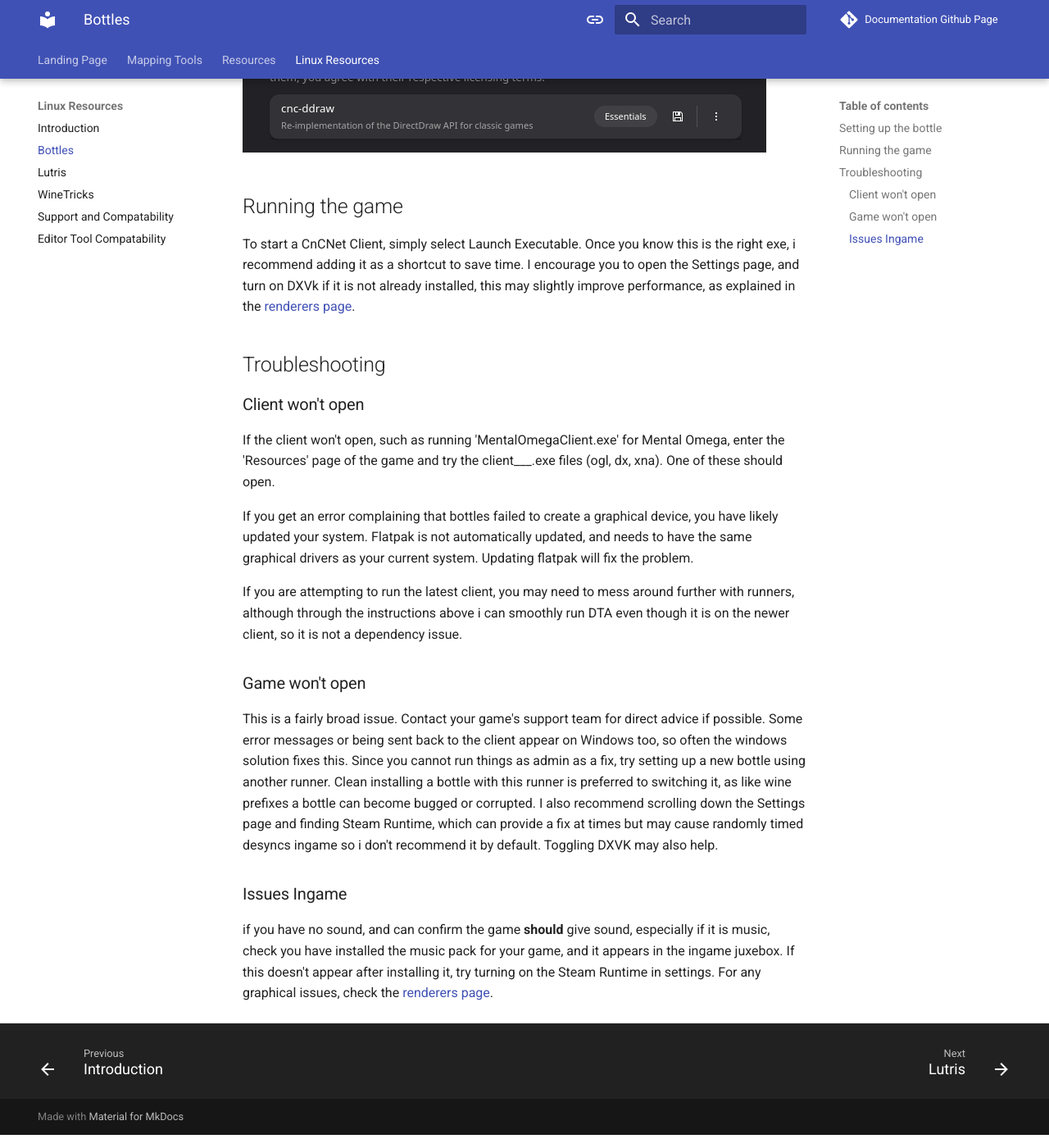
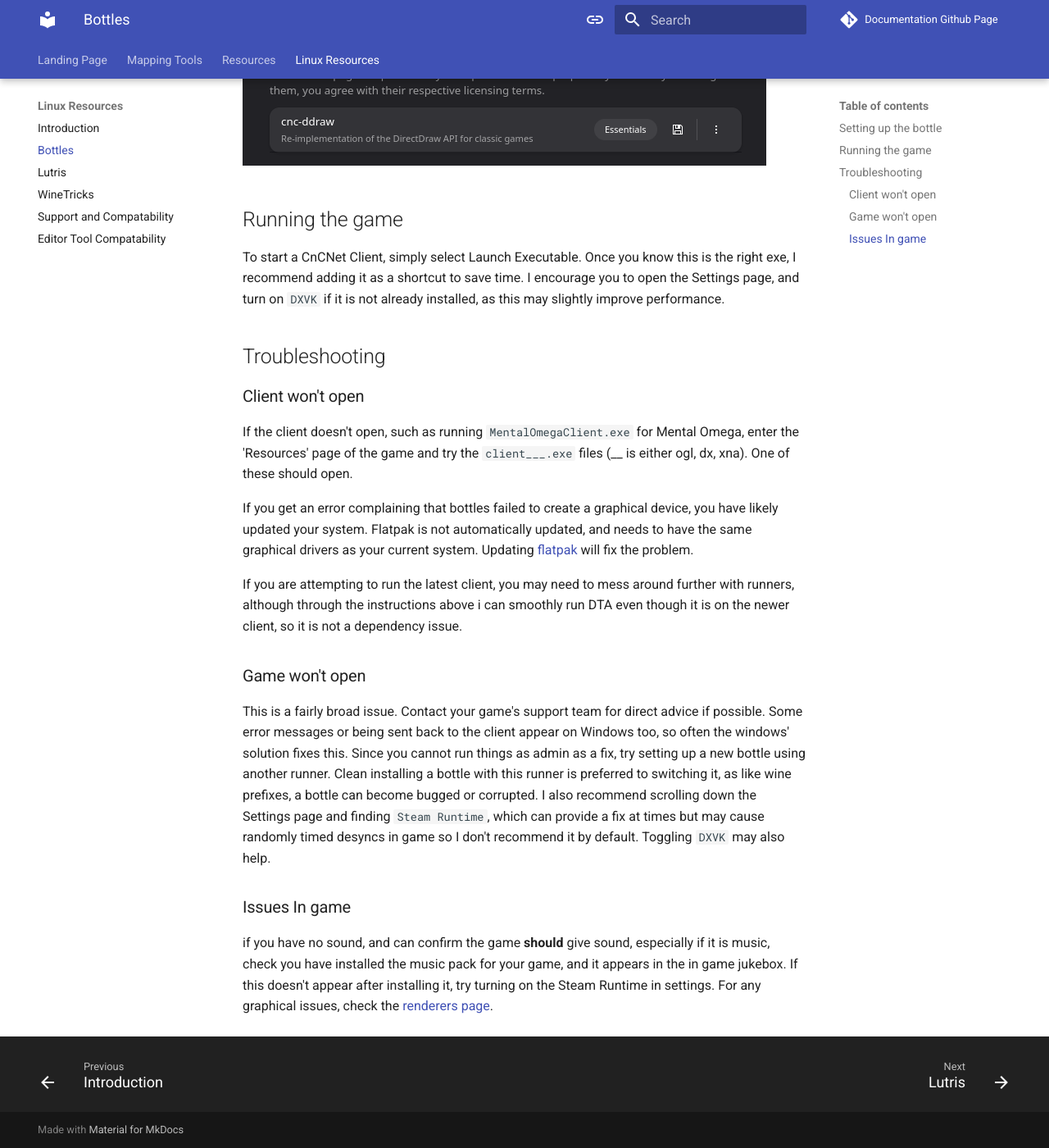
Before and after one commit to CatTanker/cnc_map_tool_guide, an MkDocs documentation site: the page built from docs/bottles.md, in a window 1280 px wide and 1400 px high, scrolled down 2453 px. Shown: the whole window at 82% size. Built offline with MkDocs 1.6.1 and Material for MkDocs 9.7.7, drawn with Linux system fonts in a browser that asks for light colours; comment, search, counter and statistics services are not loaded; some of the changed text lies outside the part shown.

Commit message:
Revise bottles.md for improved clarity and formatting
Updated content and formatting in bottles.md for clarity and consistency.

```diff
--- a/docs/bottles.md
+++ b/docs/bottles.md
@@ -3,31 +3,32 @@
 [Bottles](https://usebottles.com) is a popular GUI Manager to run Windows software on Linux through wine. Follow their website for install instructions and further details on the software itself. Setting up Bottles is possibly the quickest and easiest way to run Tiberian Sun, Yuri's Revenge and mods, and is my method of choice.
 
 ![BottlesRunnersImage1](Assets/BottlesLatestRunner.png)
-Rather than being limited to the mainstream wine distribution that your package manager provides, bottles gives you easy access to most popular runners, including cutting edge builds and enhanced versions such as Valve's Proton that is used in steam. While the initial install only ships with Soda (at the time of writing), I personally find the latest version of Kron4ek works best, as well as being frequently updated with Wine's improvements, such as improved running under Wayland. At the time of writing the latest version of [Soda](https://usebottles.com/runners) is 9.0.1, which is a fair bit behind Kron4ek's version of 11.12. I have also had good experiences with Caffe working on all fronts, and so i recommend giving that a try. If you are not sure, you can skip this step and use Soda for now, which may work fine for you. To access this page, click the three lines at the top-right hand corner, preferences, and then Runners. You can also use the hotkey 'Ctrl + ,'.
+
+Rather than being limited to the mainstream wine distribution that your package manager provides, Bottles gives you easy access to most popular runners, including cutting edge builds and enhanced versions such as Valve's Proton that is used in steam. While the initial install only ships with `Soda` (at the time of writing), I personally find the latest version of `Kron4ek` works best, as well as being frequently updated with Wine's improvements, such as improved running under Wayland. At the time of writing the latest version of [Soda](https://usebottles.com/runners) is 9.0.1, which is a fair bit behind `Kron4ek's` version of 11.12. I have also had good experiences with `Caffe` working on all fronts, and so i recommend giving that a try. If you are not sure, you can skip this step and use `Soda` for now, which may work fine for you. To access this page, click the `three lines` at the top-right hand corner, `preferences`, and then `Runners`. You can also use the hotkey 'Ctrl + ,'.
 
 
 ## Setting up the bottle
 ![New Bottle Creation](Assets/BottlesUseLatestRunner.png)
 
-To make a new bottle, click the + symbol in the top-left corner. Name it appropriately, selecting a new runner if you downloaded one. If not then you can proceed with Soda. Using either the Application or Gaming preset both work fine, I tend to use Application as i don't require all the runtimes that Gaming downloades for 3D rendering. Not always required, but i do recommend installing the CnC-DDraw dependency, which guarantees your game will run at a decent speed as well as fixing artifacts as it would on Windows.
+To make a new bottle, click the `+` symbol in the top-left corner. Name it appropriately, selecting a new runner if you downloaded one. If not then you can proceed with Soda. Using either the Application or Gaming preset both work fine, I tend to use Application as i don't require all the runtimes that the Gaming profile downloads for 3D rendering. Not always required, but i do recommend installing the `CnC-DDraw dependency`, which guarantees your game will run at a decent speed as well as fixing artifacts as it would on Windows.
 
 ![CncDDraw](Assets/BottlesAddingCnCDDraw.png)
 
 ## Running the game
 
-To start a CnCNet Client, simply select Launch Executable. Once you know this is the right exe, i recommend adding it as a shortcut to save time. I encourage you to open the Settings page, and turn on DXVk if it is not already installed, this may slightly improve performance, as explained in the [renderers page](rendererresources.md).
+To start a CnCNet Client, simply select Launch Executable. Once you know this is the right exe, I recommend adding it as a shortcut to save time. I encourage you to open the Settings page, and turn on `DXVK` if it is not already installed, as this may slightly improve performance.
 
 ## Troubleshooting
 ### Client won't open
-If the client won't open, such as running 'MentalOmegaClient.exe' for Mental Omega, enter the 'Resources' page of the game and try the client___.exe files (ogl, dx, xna). One of these should open.
+If the client doesn't open, such as running `MentalOmegaClient.exe` for Mental Omega, enter the 'Resources' page of the game and try the `client___.exe` files (__ is either ogl, dx, xna). One of these should open.
 
-If you get an error complaining that bottles failed to create a graphical device, you have likely updated your system. Flatpak is not automatically updated, and needs to have the same graphical drivers as your current system. Updating flatpak will fix the problem.
+If you get an error complaining that bottles failed to create a graphical device, you have likely updated your system. Flatpak is not automatically updated, and needs to have the same graphical drivers as your current system. Updating [flatpak](https://docs.flatpak.org/en/latest/using-flatpak.html) will fix the problem.
 
 If you are attempting to run the latest client, you may need to mess around further with runners, although through the instructions above i can smoothly run DTA even though it is on the newer client, so it is not a dependency issue.
 
 ### Game won't open
-This is a fairly broad issue. Contact your game's support team for direct advice if possible. Some error messages or being sent back to the client appear on Windows too, so often the windows solution fixes this. Since you cannot run things as admin as a fix, try setting up a new bottle using another runner. Clean installing a bottle with this runner is preferred to switching it, as like wine prefixes a bottle can become bugged or corrupted. I also recommend scrolling down the Settings page and finding Steam Runtime, which can provide a fix at times but may cause randomly timed desyncs ingame so i don't recommend it by default. Toggling DXVK may also help.
+This is a fairly broad issue. Contact your game's support team for direct advice if possible. Some error messages or being sent back to the client appear on Windows too, so often the windows' solution fixes this. Since you cannot run things as admin as a fix, try setting up a new bottle using another runner. Clean installing a bottle with this runner is preferred to switching it, as like wine prefixes, a bottle can become bugged or corrupted. I also recommend scrolling down the Settings page and finding `Steam Runtime`, which can provide a fix at times but may cause randomly timed desyncs in game so I don't recommend it by default. Toggling `DXVK` may also help.
 
 
-### Issues Ingame
-if you have no sound, and can confirm the game **should** give sound, especially if it is music, check you have installed the music pack for your game, and it appears in the ingame juxebox. If this doesn't appear after installing it, try turning on the Steam Runtime in settings. For any graphical issues, check the [renderers page](rendererresources.md).
+### Issues In game
+if you have no sound, and can confirm the game **should** give sound, especially if it is music, check you have installed the music pack for your game, and it appears in the in game jukebox. If this doesn't appear after installing it, try turning on the Steam Runtime in settings. For any graphical issues, check the [renderers page](rendererresources.md).
```
